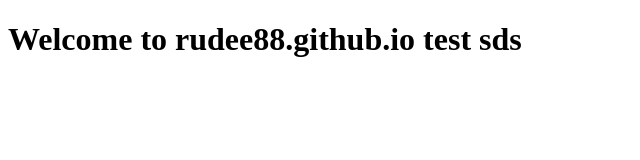
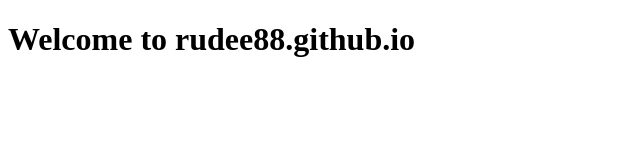
Before and after one commit to rudee88/rudee88.github.io, a plain HTML site: page index.html in a window 1280 px wide. Shown: the whole page, without its empty margins (0-640 px from the left). Drawn offline with Linux system fonts and the light colour scheme.

Commit message:
ubah index

```diff
--- a/index.html
+++ b/index.html
@@ -7,6 +7,6 @@
     <title>This is my Github Pages</title>
 </head>
 <body>
-    <h1>Welcome to rudee88.github.io test sds</h1>
+    <h1>Welcome to rudee88.github.io</h1>
 </body>
 </html>
```
